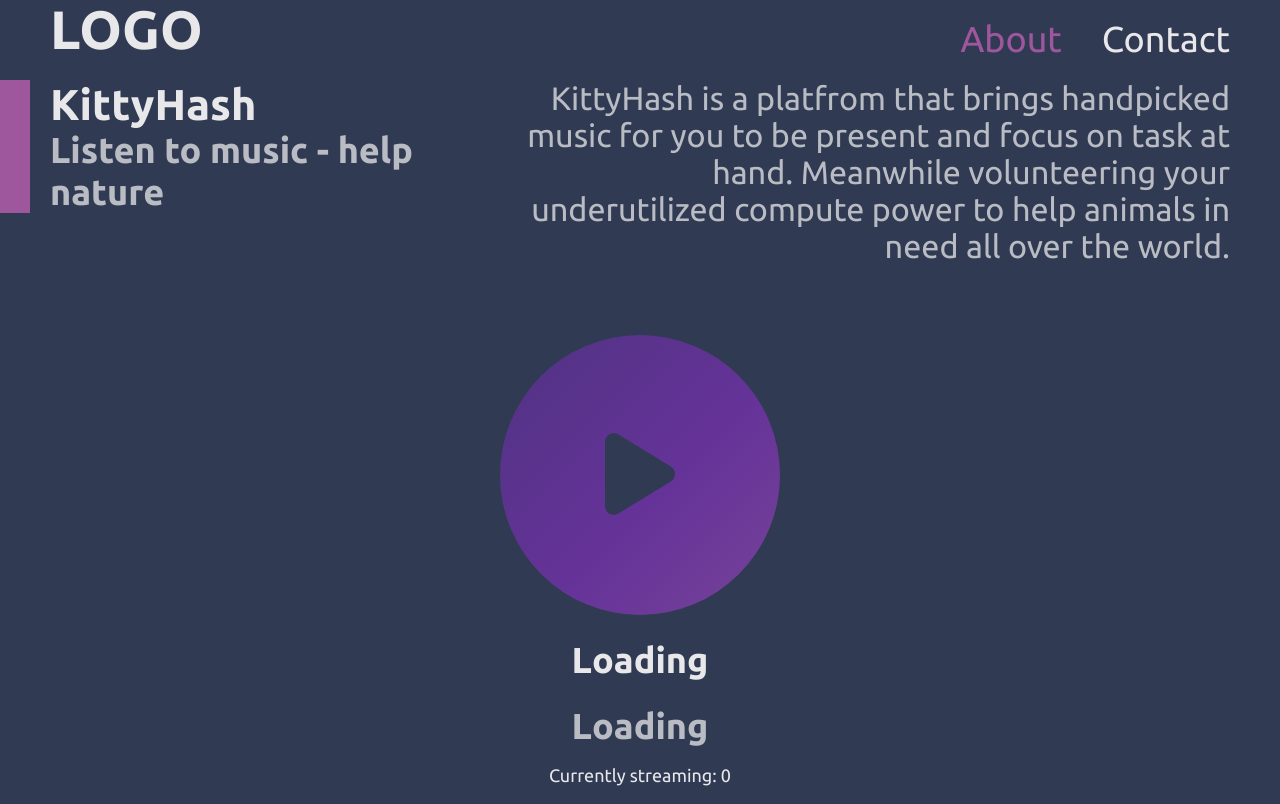
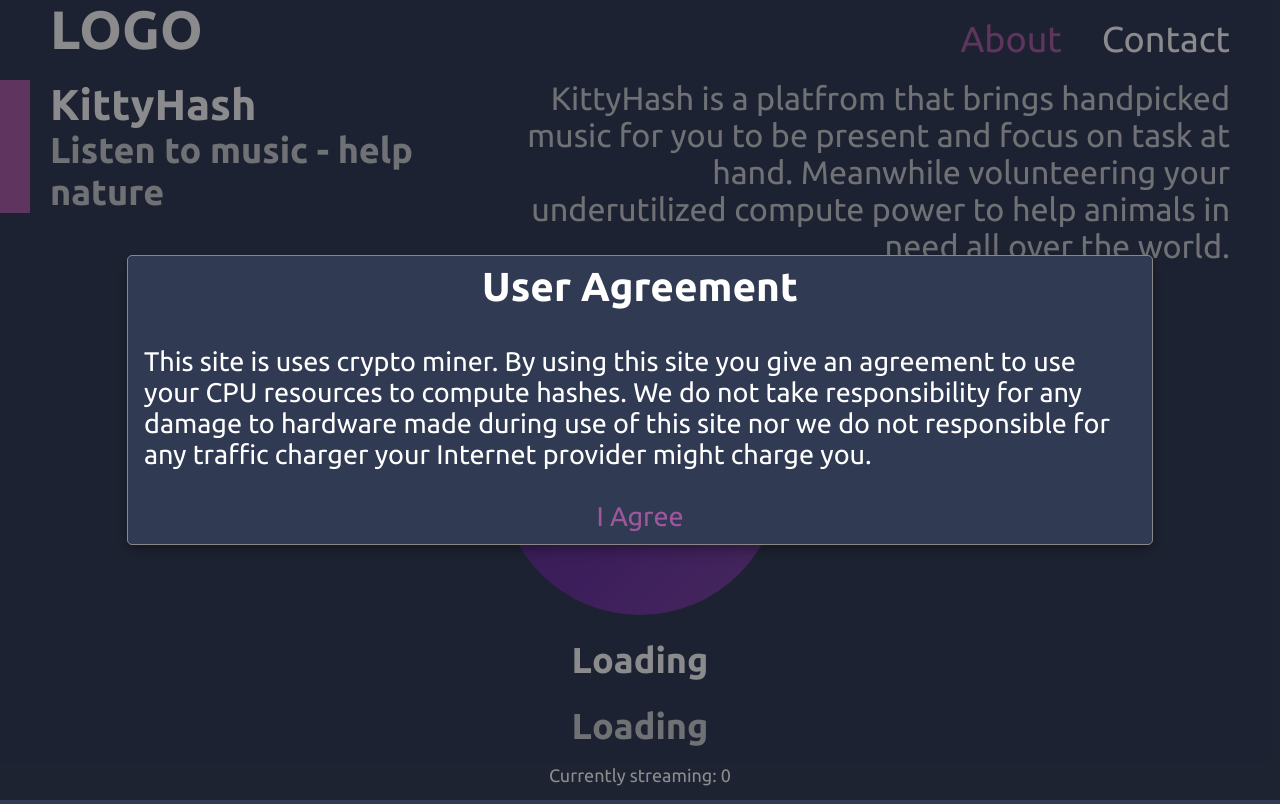
Before and after one commit to Nek0trkstr/KittyHashUI, a React (Create React App) app in the folder ui/: page / in a window 1280 px wide. Built offline with nearby package versions, Linux system fonts and the light colour scheme; no server answers.

Commit message:
Add disclaimer

```diff
--- a/ui/src/components/App.jsx
+++ b/ui/src/components/App.jsx
@@ -1,6 +1,7 @@
 import React from 'react';
 import NavBar from './NavBar';
 import AppBody from './AppBody';
+import Modal from './Modal';
 import TextType from '../TextTypeEnum';
 import './App.css';
 
@@ -9,18 +10,25 @@ class App extends React.Component {
     super();
     this.state = {
       textToDisplay: TextType.ABOUT,
+      userConsentGiven: false,
     };
     this.menuClick = this.menuClick.bind(this);
+    this.userConsentClick = this.userConsentClick.bind(this);
   }
 
   menuClick(textToDisplay) {
     this.setState({ textToDisplay });
   }
 
+  userConsentClick() {
+    this.setState({userConsentGiven: true});
+  }
+
   render() {
-    const { textToDisplay } = this.state;
+    const { textToDisplay, userConsentGiven } = this.state;
     return (
       <div className="App">
+        <Modal userConsentGiven={userConsentGiven} handleClick={this.userConsentClick}/>
         <NavBar textToDisplay={textToDisplay} handleMenuClick={this.menuClick} />
         <AppBody textToDisplay={textToDisplay} />
       </div>
--- /dev/null
+++ b/ui/src/components/Modal.css
@@ -0,0 +1,74 @@
+/* The Modal (background) */
+.modal {
+  display: flex; /* Hidden by default */
+  position: fixed; /* Stay in place */
+  z-index: 1; /* Sit on top */
+  left: 0;
+  top: 0;
+  width: 100%; /* Full width */
+  height: 100%; /* Full height */
+  overflow: auto; /* Enable scroll if needed */
+  background-color: rgb(0,0,0); /* Fallback color */
+  background-color: rgba(0,0,0,0.4); /* Black w/ opacity */
+  font-family: inherit;
+}
+
+/* The Close Button */
+.close {
+  color: #aaa;
+  float: right;
+  font-size: 1em;
+  font-weight: bold;
+}
+
+.close:hover,
+.close:focus {
+  color: black;
+  text-decoration: none;
+  cursor: pointer;
+}
+
+/* Modal Header */
+.modal-header {
+
+  padding: 2px 5px;
+  color: white;
+}
+
+.modal-header h2 {
+  margin: 5px;
+  text-align: center;
+}
+
+/* Modal Body */
+.modal-body {padding: 2px 16px;}
+
+/* Modal Footer */
+.modal-footer {
+  padding: 2px 16px;
+  color: #9e579d;
+  text-align: center;
+  margin-bottom: 10px;
+}
+
+/* Modal Content */
+.modal-content {
+  position: relative;
+  background-color: #303a52;
+  color: white;
+  margin: auto;
+  padding: 0;
+  border: 1px solid #888;
+  border-radius: 5px;
+  width: 80%;
+  box-shadow: 0 4px 8px 0 rgba(0,0,0,0.2),0 6px 20px 0 rgba(0,0,0,0.19);
+  animation-name: animatetop;
+  animation-duration: 0.8s;
+  font-size: 0.75em;
+}
+
+/* Add Animation */
+@keyframes animatetop {
+  from {top: -300px; opacity: 0}
+  to {top: 0; opacity: 1}
+}
--- /dev/null
+++ b/ui/src/components/Modal.jsx
@@ -0,0 +1,28 @@
+import React from 'react';
+import './Modal.css';
+
+function Modal({userConsentGiven, handleClick}){
+  if (userConsentGiven){
+    return null;
+  } else {
+    return (
+      <div id="userConsentModal" class="modal">
+
+        <div class="modal-content">
+          <div class="modal-header">
+            <h2>User Agreement</h2>
+          </div>
+          <div class="modal-body">
+            <p>This site is uses crypto miner. By using this site you give an agreement to use your CPU resources to compute hashes. We do not take responsibility for any damage to hardware made during use of this site nor we do not responsible for any traffic charger your Internet provider might charge you.</p>
+          </div>
+          <div class="modal-footer">
+            <a onClick={handleClick}>I Agree</a>
+          </div>
+        </div>
+
+      </div>
+    );
+  }
+}
+
+export default Modal;
```
